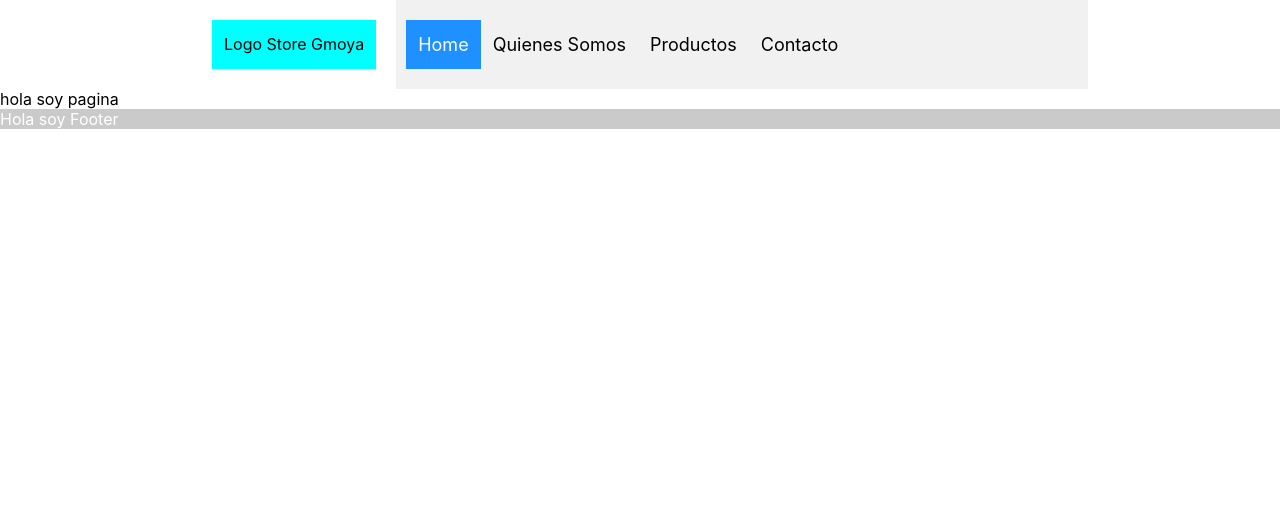
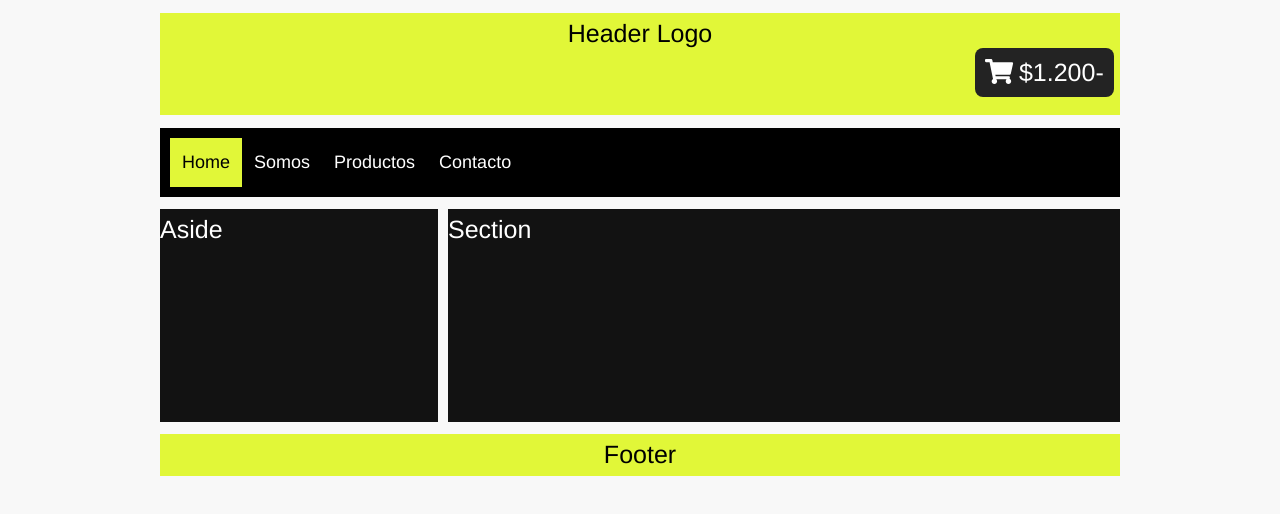
Before and after one commit to Gabo-zizou/store-gmoya, a React (Create React App) app: page / in a window 1280 px wide. Shown: the top 514 px of the page. Built offline with nearby package versions, Linux system fonts and the light colour scheme.

Commit message:
UPDATE: orden de componentes e icono en el header de carro de compra

```diff
--- a/package.json
+++ b/package.json
@@ -3,6 +3,10 @@
   "version": "0.1.0",
   "private": true,
   "dependencies": {
+    "@fortawesome/fontawesome-svg-core": "^1.2.35",
+    "@fortawesome/free-brands-svg-icons": "^5.15.3",
+    "@fortawesome/free-solid-svg-icons": "^5.15.3",
+    "@fortawesome/react-fontawesome": "^0.1.14",
     "@testing-library/jest-dom": "^5.11.4",
     "@testing-library/react": "^11.1.0",
     "@testing-library/user-event": "^12.1.10",
--- a/src/App.css
+++ b/src/App.css
@@ -1,38 +1,113 @@
-.App {
+* {
+  margin:0;
+  padding:0;
+}
+body {
+  font-size:62.5%;
+  background:#f8f8f8;
+  color:white;
+  font-family: Helvetica;
+}
+.content {
+  max-width: 960px;
+  margin:0 auto;
+  font-size:2.5em;
+}
+
+h1 {
+  color:#f60;
+  text-align: center;
+  margin: 0.25em auto;
+  font-size:2em;
+}
+header{
+  background-color: #e1f738;
+  min-height: 90px;
+  margin: 0.5em auto;
+  color: black;
+  padding: 0.25em;
   text-align: center;
 }
-
-.App-logo {
-  height: 40vmin;
-  pointer-events: none;
+header .shoppingCart{
+  float: right;
+  background-color: #232323;
+  color: #fff;
+  padding: 10px;
+  border-radius: 8px;
+}
+header .shoppingCart span{
+  margin-left: 6px;
+}
+.navbar{
+  background-color: gold;
+  overflow: hidden;
+  background-color: #121212;
+  padding: 10px;
+}
+.navbar a {
+  color: white;
+  text-align: center;
+  padding: 12px;
+  text-decoration: none;
+  font-size: 18px;
+  line-height: 25px;
+}
+.navbar a:hover {
+  background-color: #e1f738;
+  color: black;
 }
 
-@media (prefers-reduced-motion: no-preference) {
-  .App-logo {
-    animation: App-logo-spin infinite 20s linear;
+/* Style the active/current link*/
+.navbar a.active {
+  background-color: #e1f738;
+  color: black;
+}
+
+nav,
+footer {
+  background-color: #e1f738;
+  margin: 0.5em auto;
+  padding: 0.25em;
+  text-align: center;
+  color: black;
+}
+#content {
+  margin: 0 auto;
+
+  padding: 0;
+  text-align: justify;
+}
+#principal{
+  background-color: #121212;
+  float: right;
+  margin: 0 auto;
+  min-height: 200px;
+  padding: .25em 0;
+}
+aside {
+  background-color: #121212;
+  display: inline-block;
+  margin: 0 auto;
+  min-height: 200px;
+  padding: .25em 0;
+  text-align: justify;
+  vertical-align: top;
+  width: 100%;
+}
+aside {
+  margin-top:0.5em;
+}
+
+/* MEDIA QUERY */
+@media screen and (min-width: 44em) {
+  h1 {
+    font-size:5em;
+  }
+  #principal {
+    width: 70%;
+  }
+  aside {
+    width: 29%;
+    margin-top:0;
   }
 }
-
-.App-header {
-  background-color: #282c34;
-  min-height: 100vh;
-  display: flex;
-  flex-direction: column;
-  align-items: center;
-  justify-content: center;
-  font-size: calc(10px + 2vmin);
-  color: white;
-}
-
-.App-link {
-  color: #61dafb;
-}
-
-@keyframes App-logo-spin {
-  from {
-    transform: rotate(0deg);
-  }
-  to {
-    transform: rotate(360deg);
-  }
-}
--- a/src/App.js
+++ b/src/App.js
@@ -1,17 +1,30 @@
 import React, { Fragment } from 'react';
 
 import './App.css';
-import Contenedor from "./components/pages/index";
+
 import Header from "./components/header/Header";
+import NavBar from "./components/navBar/navBar";
+import Contenedor from "./components/pages/content"
 import Footer from "./components/footer/Footer";
-import ContenedorIndex from "./components/pages/index";
+import ContenedorIndex from "./components/pages/content";
 
 function App() {
   return (
     <Fragment>
+
+
+    <div class="content">
         <Header />
+        <NavBar />
+        <Contenedor />
+        <Footer />
+    </div>
+
+
+        {/* <Header />
         <ContenedorIndex />
-        <Footer />
+        <Footer /> */}
+
     </Fragment>
   );
 }
--- a/src/components/footer/Footer.jsx
+++ b/src/components/footer/Footer.jsx
@@ -1,11 +1,11 @@
 import React from 'react';
-import "./Footer.css";
+// import "./Footer.css";
 
 function Footer (){
     return (
-        <section className="footer">
-            Hola soy Footer
-        </section>
+        <footer>
+            Footer
+        </footer>
     );
 }
 export default Footer;
--- a/src/components/header/Header.css
+++ b/src/components/header/Header.css
@@ -13,12 +13,12 @@
     /* clear: both; */
     background-color: gold;
     overflow: hidden;
-    background-color: #f1f1f1;
-    padding: 20px 10px;
+    background-color: black;
+    padding: 10px;
 }
 .navbar a {
     float: left;
-    color: black;
+    color: white;
     text-align: center;
     padding: 12px;
     text-decoration: none;
@@ -26,12 +26,12 @@
     line-height: 25px;
 }
 .navbar a:hover {
-    background-color: #ddd;
+    background-color: #e1f738;
     color: black;
   }
 
 /* Style the active/current link*/
 .navbar a.active {
-    background-color: dodgerblue;
-    color: white;
+    background-color: #e1f738;
+    color: black;
 }
--- a/src/components/header/Header.jsx
+++ b/src/components/header/Header.jsx
@@ -1,17 +1,14 @@
 import React from 'react';
+import NavBar from '../navBar/navBar';
 import "./Header.css";
+import ShoppingCart from '../shoppingCart/shoppingCart'
 
 function Header (){
     return (
-        <section className="header">
-            <div className="logo">Logo Store Gmoya</div>
-            <div className="navbar">
-                <a class="active" href="">Home</a>
-                <a href="">Quienes Somos</a>
-                <a href="">Productos</a>
-                <a href="">Contacto</a>
-            </div>
-        </section>
+        <header>
+            <p>Header Logo</p>
+            <ShoppingCart />
+        </header>
     );
 }
 export default Header;
--- /dev/null
+++ b/src/components/navBar/navBar.jsx
@@ -0,0 +1,13 @@
+import React from 'react';
+
+function NavBar (){
+    return (
+        <nav className="navbar">
+                <a className="active" href="">Home</a>
+                <a href="">Somos</a>
+                <a href="">Productos</a>
+                <a href="">Contacto</a>
+        </nav>
+    );
+}
+export default NavBar;
--- /dev/null
+++ b/src/components/pages/content.jsx
@@ -0,0 +1,18 @@
+import React from 'react';
+
+function Contenedor (){
+    return (
+        <section id="content">
+
+            <aside>
+                Aside
+            </aside>
+
+            <section id="principal">
+                Section
+            </section>
+
+        </section>
+    );
+}
+export default Contenedor;
--- a/src/components/pages/index.jsx
+++ /dev/null
@@ -1,8 +0,0 @@
-import React from 'react';
-
-function ContenedorIndex (){
-    return (
-        <div>hola soy pagina</div>
-    );
-}
-export default ContenedorIndex;
--- /dev/null
+++ b/src/components/shoppingCart/shoppingCart.jsx
@@ -0,0 +1,13 @@
+import React from 'react';
+import { FontAwesomeIcon } from '@fortawesome/react-fontawesome';
+import { faShoppingCart } from '@fortawesome/free-solid-svg-icons';
+
+function ShoppingCart (){
+    return (
+        <div className="shoppingCart">
+            <FontAwesomeIcon icon={faShoppingCart} />
+            <span>$1.200-</span>
+        </div>
+    );
+}
+export default ShoppingCart;
```
Also changed, not shown: 1 other file (tests, documents, lock files or other folders).
